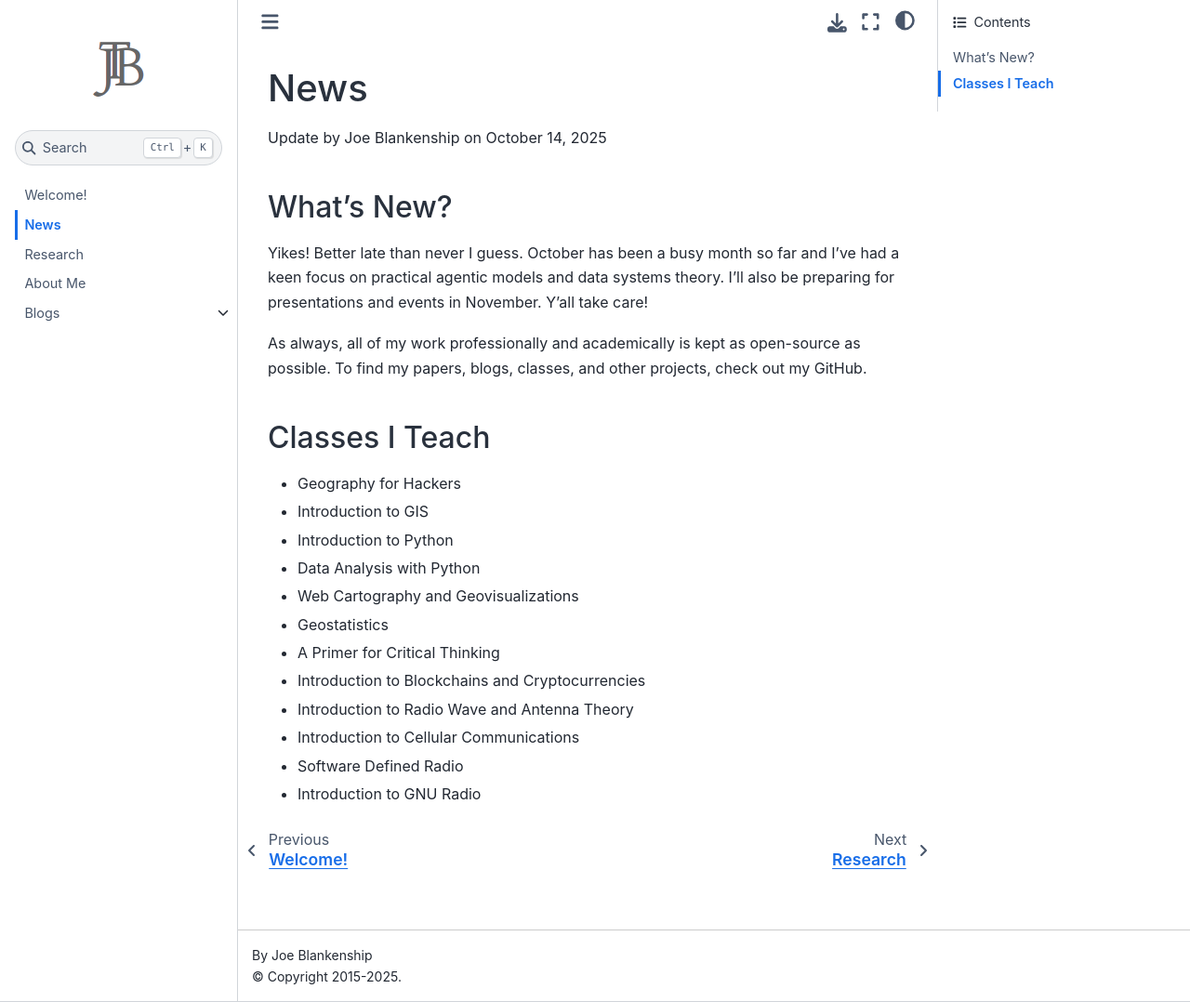
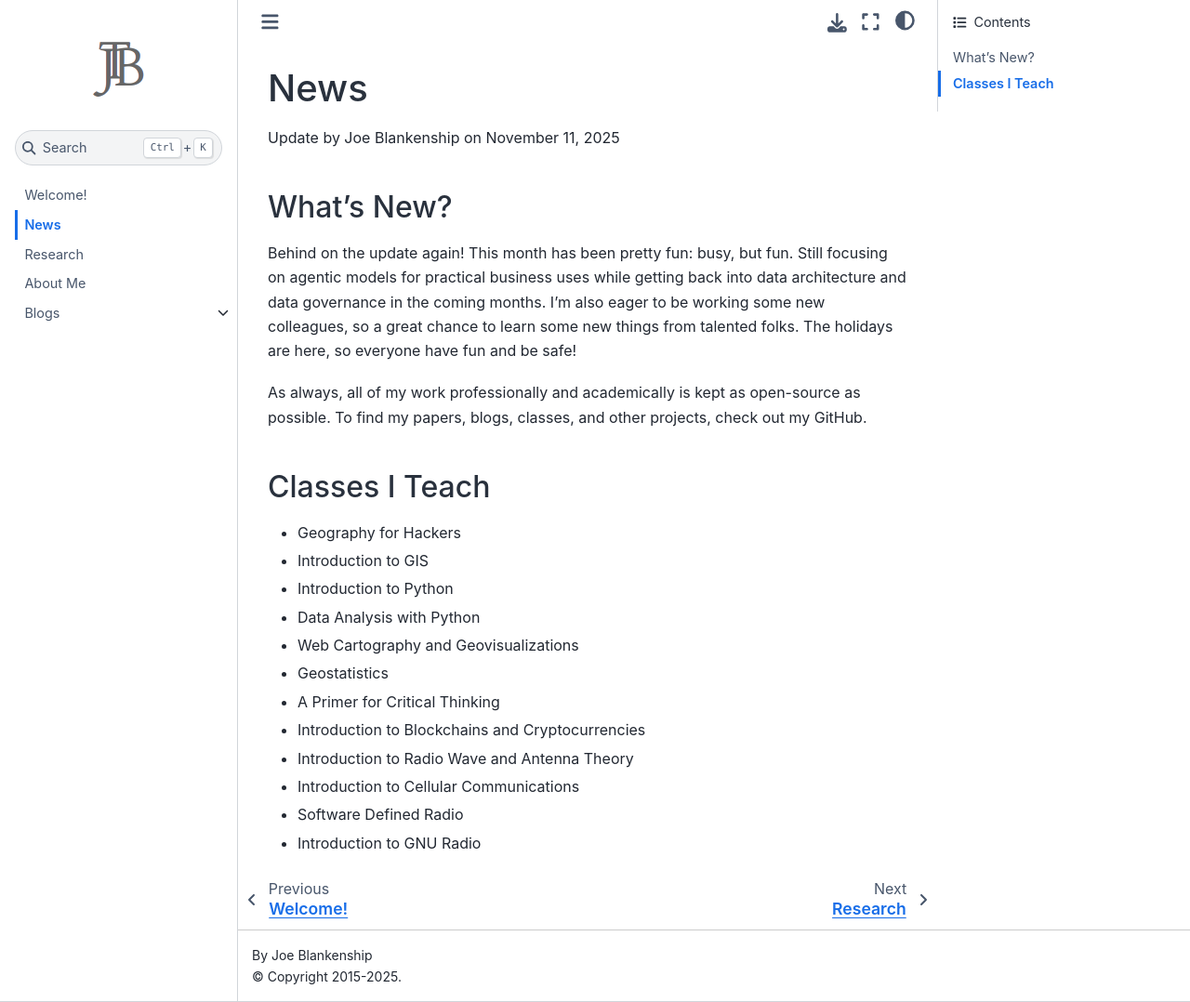
Before and after one commit to joeblankenship1/thejoeblankenship, a Jupyter Book: the page built from website/news.md, in a window 1280 px wide and 1078 px high. Shown: the whole window at 93% size. Built offline with Jupyter Book 1.0.4 settings and Sphinx 7.4.7 and the Sphinx Book theme 1.1.4, drawn with Linux system fonts in a browser that asks for light colours.

Commit message:
update news and rss

```diff
--- a/website/news.md
+++ b/website/news.md
@@ -1,10 +1,10 @@
 # News
 
-Update by Joe Blankenship on October 14, 2025
+Update by Joe Blankenship on November 11, 2025
 
 ## What's New?
 
-Yikes! Better late than never I guess. October has been a busy month so far and I've had a keen focus on practical agentic models and data systems theory. I'll also be preparing for presentations and events in November. Y'all take care!
+Behind on the update again! This month has been pretty fun: busy, but fun. Still focusing on agentic models for practical business uses while getting back into data architecture and data governance in the coming months. I'm also eager to be working some new colleagues, so a great chance to learn some new things from talented folks. The holidays are here, so everyone have fun and be safe!
 
 As always, all of my work professionally and academically is kept as open-source as possible. To find my papers, blogs, classes, and other projects, check out my GitHub.
 
--- a/website/rss/thejoeblankenship_rss.xml
+++ b/website/rss/thejoeblankenship_rss.xml
@@ -19,11 +19,11 @@ xmlns:atom="http://www.w3.org/2005/Atom"
 <language>en</language>
 
 <item>
-  <title>News for October!</title>
+  <title>News for November!</title>
   <guid isPermaLink="true">https://thejoeblankenship.com/news</guid>
   <link>https://thejoeblankenship.com/news</link>
-  <pubDate>Tue, 14 October 2025 05:00:00 +0500</pubDate>
-  <description>Latest updates for October 2025!</description>
+  <pubDate>Tue, 11 November 2025 05:00:00 +0500</pubDate>
+  <description>Latest updates for November 2025!</description>
 </item>
 
 <item>
```
